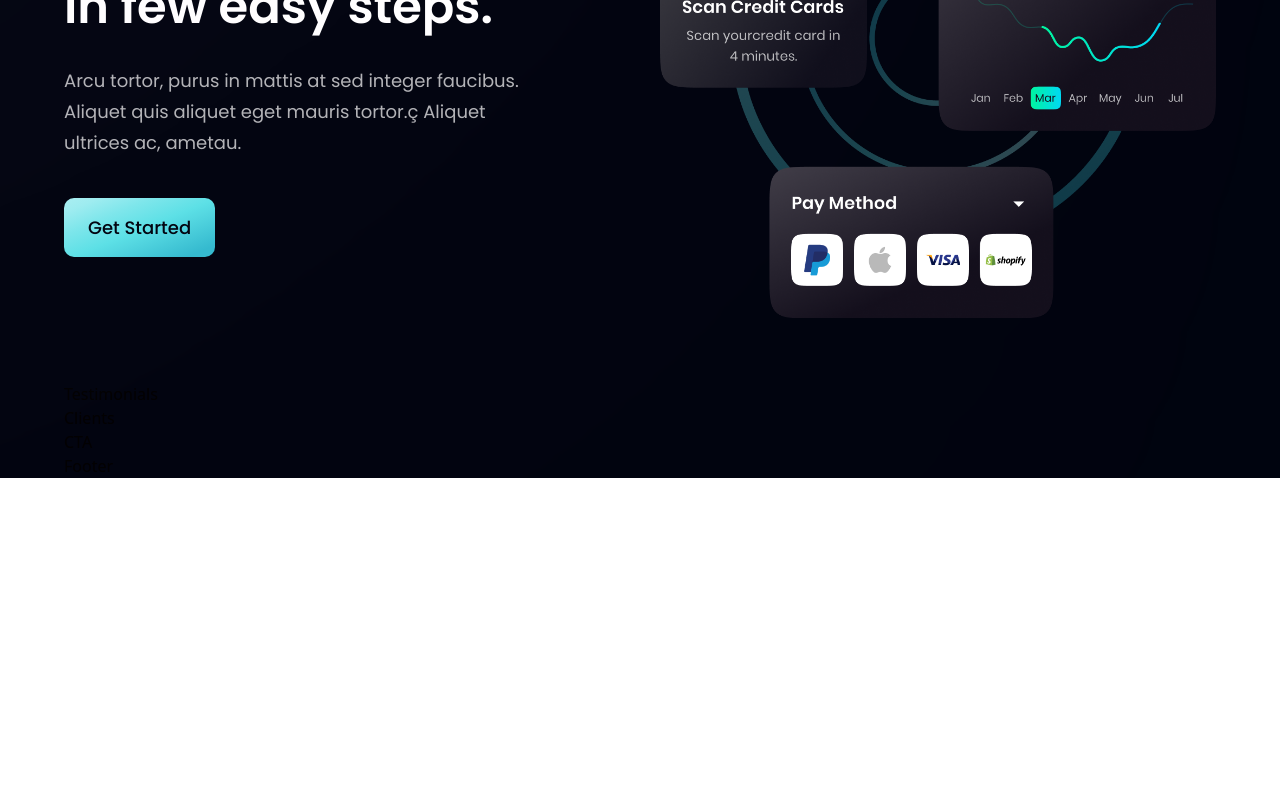
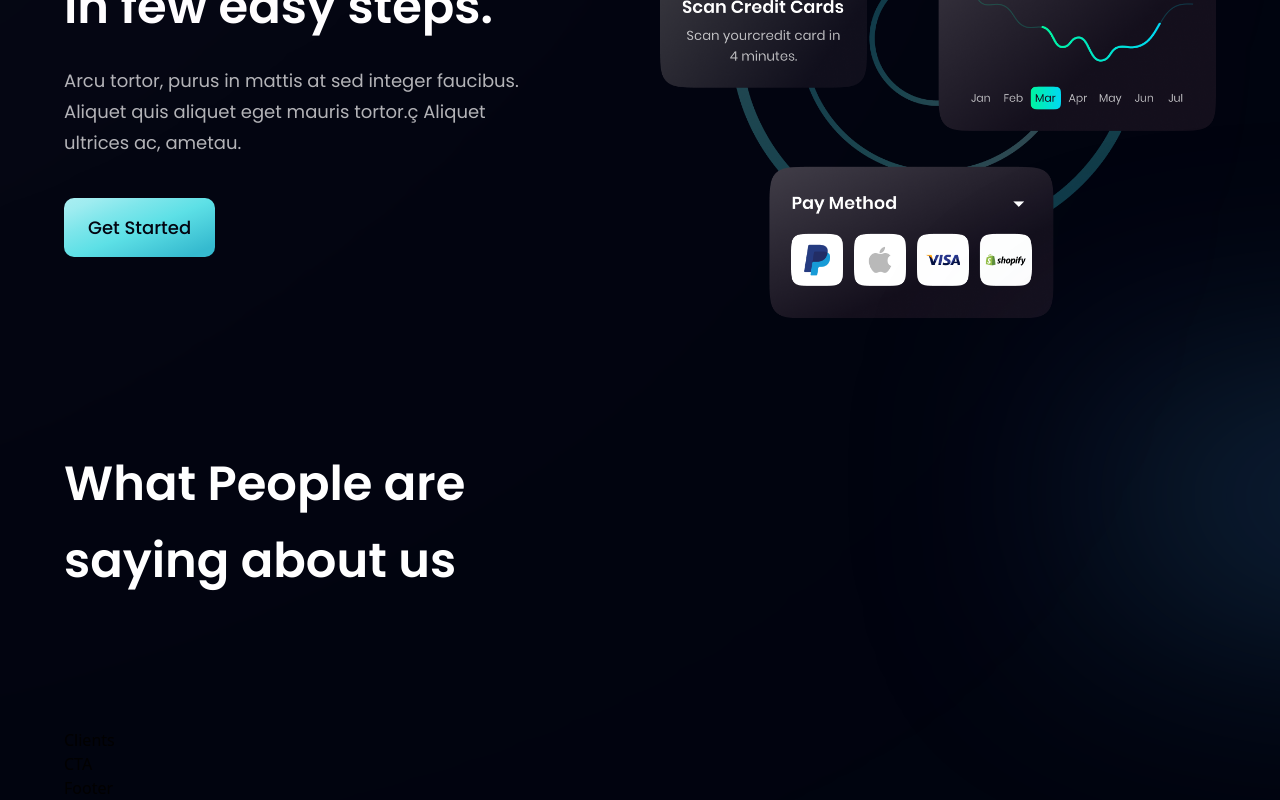
Before and after one commit to Carmel-Jane/UI-UX-modern-app, a React (Vite) app: page / in a window 1280 px wide. Shown: the part 2422-3222 px from the top of the page. Before the commit the page ends 2900 px from the top, so only its background shows below. Built offline with nearby package versions, Linux system fonts and the light colour scheme.

Commit message:
started testimonial section,what people saying about us written so far

```diff
--- a/src/components/Testimonials.jsx
+++ b/src/components/Testimonials.jsx
@@ -1,9 +1,15 @@
-import React from 'react'
+import styles from "../style";
 
-const Testimonials = () => {
-  return (
-    <div>Testimonials</div>
-  )
-}
+const Testimonials = () => (
+  <section id="clients" className={`${styles.paddingY} ${styles.flexCenter} flex-col relative `}>
+    <div className="absolute z-[0] w-[60%] h-[60%] -right-[50%] rounded-full blue__gradient bottom-40" />
 
-export default Testimonials
+    <div className="w-full flex justify-between items-center md:flex-row flex-col sm:mb-16 mb-6 relative z-[1]">
+      <h2 className={styles.heading2}>
+        What People are <br className="sm:block hidden" /> saying about us
+      </h2>
+    </div>
+  </section>
+);
+
+export default Testimonials;
```
